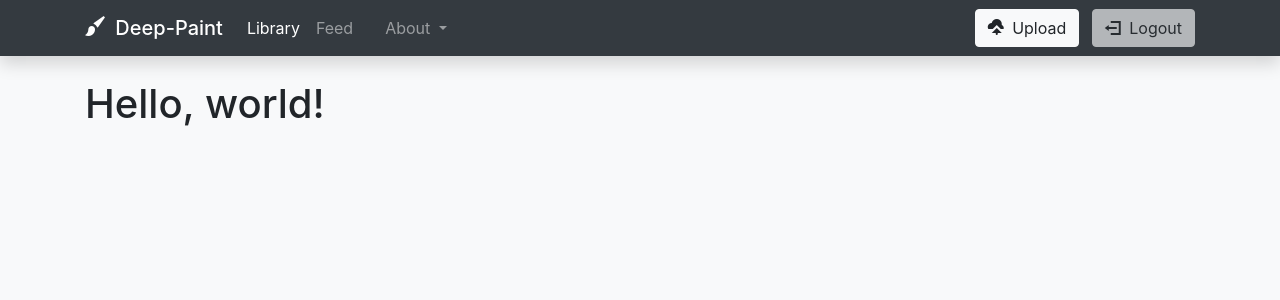
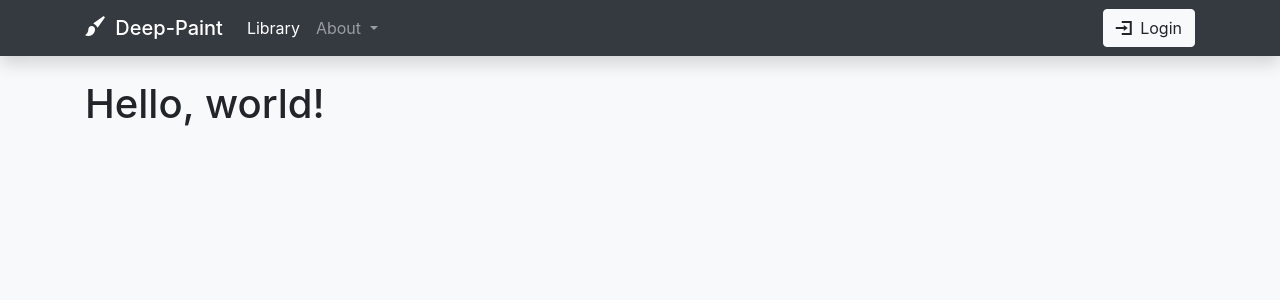
Before and after one commit to evinces/deep-paint, a Flask app: template templates/base.html in a window 1280 px wide. Shown: the top 300 px of the page. Run offline with Flask 2, Linux system fonts and the light colour scheme; the template is opened without the code that fills it, so the values that code supplies are empty; some libraries are stand-ins or nearby versions.

Commit message:
add login / logout flow

```diff
--- a/model.py
+++ b/model.py
@@ -4,7 +4,6 @@ from datetime import datetime
 from flask_sqlalchemy import SQLAlchemy
 from os import remove, path
 from PIL import Image as PILImage
-from sqlalchemy import func
 from time import time
 from werkzeug.security import generate_password_hash, check_password_hash
 
--- a/seed.py
+++ b/seed.py
@@ -73,8 +73,8 @@ def seed_data(testing=False):
     else:
         # create a placeholder image so testing does not
         # write over an actual user's file
-        i = Image()
-        j = Image()
+        i = Image(file_extension='')
+        j = Image(file_extension='')
         db.session.add_all([i, j])
 
     db.session.commit()
--- a/server.py
+++ b/server.py
@@ -5,6 +5,7 @@ from flask import (Flask, render_template, redirect, request, session, flash,
 from flask_debugtoolbar import DebugToolbarExtension
 from model import (User, Image, SourceImage, StyledImage, TFModel, Style,
                    Comment, Like, Tag, ImageTag, db, connect_to_db)
+from sqlalchemy.orm.exc import NoResultFound, MultipleResultsFound
 
 
 app = Flask(__name__)
@@ -22,12 +23,61 @@ def index():
 
 
 # ========================================================================== #
+# Login / Logout
+
+
+@app.route('/login', methods=['GET'])
+def show_login_form():
+    if 'user_id' in session:
+        del session['user_id']
+
+    return render_template('login_form.html')
+
+
+@app.route('/login', methods=['POST'])
+def login():
+    email = request.form.get('email')
+    password = request.form.get('password')
+
+    user = User.query.filter_by(email=email).one_or_none()
+    if user is None or user.check_password(password) is False:
+        flash('Invalid email or password', 'warning')
+        return redirect('/login')
+
+    session['user_id'] = user.user_id
+    flash('Login successful', 'info')
+
+    print '-----> /login'
+    return redirect('/library')
+
+
+@app.route('/logout')
+def logout():
+    if 'user_id' in session:
+        del session['user_id']
+
+    flash('Logout successful', 'info')
+
+    print '-----> /logout'
+    return redirect('/login')
+
+
+# ========================================================================== #
 # Library
 
 @app.route('/library')
 def show_library():
-    images = Image.query.filter_by(user_id=1).order_by(Image.created_at).all()
-    return render_template('library.html', images=images[::-1])
+    user_id = session.get('user_id')
+    if user_id is None:
+        flash('Login to view your library', 'warning')
+        return redirect('/login')
+
+    user = User.query.get(int(user_id))
+    images = Image.query.filter_by(
+        user_id=user.user_id).order_by(
+            Image.created_at).all()
+
+    return render_template('library.html', images=images[::-1], user=user)
 
 
 # ========================================================================== #
@@ -35,11 +85,18 @@ def show_library():
 
 @app.route('/upload', methods=['GET'])
 def upload_image_redirect():
+    # TODO: create an isolated upload form
     return redirect('/')
 
 
 @app.route('/upload', methods=['POST'])
 def upload_image():
+    user_id = session.get('user_id')
+    if user_id is None:
+        flash('Login to upload images', 'warning')
+        return redirect('/login')
+    user = User.query.get(int(user_id))
+
     title = request.form.get('title')
     description = request.form.get('description')
 
@@ -56,8 +113,10 @@ def upload_image():
         flash('Disallowed file type.', 'danger')
         return redirect('/')
 
-    source_image = SourceImage.create(image_file, 1, title, description)
+    source_image = SourceImage.create(image_file, user, title, description)
     flash('Image uploaded successfully', 'info')
+
+    print '-----> /upload -> ', source_image
     return redirect('/')
 
 
@@ -66,10 +125,16 @@ def upload_image():
 
 @app.route('/style', methods=['GET'])
 def style_form():
+    user_id = session.get('user_id')
+    if user_id is None:
+        flash('Login to style images', 'warning')
+        return redirect('/login')
+    user = User.query.get(int(user_id))
+
     image_id = request.args.get('image_id')
     if image_id is None:
         print 'image_id is None'
-        flash('Select an image to style', 'message')
+        flash('Select an image to style', 'info')
         return redirect('/library')
 
     image = Image.query.get(int(image_id))
@@ -83,8 +148,7 @@ def style_form():
               'warning')
         return redirect('/library')
 
-    # TODO: compare image owner to user in session
-    if image.user_id != 1:
+    if image.user_id != user.user_id:
         flash('You don\'t have permission to style that image', 'warning')
         return redirect('/library')
 
@@ -107,13 +171,18 @@ def process_style():
         flash('No style selected', 'danger')
         return redirect('/style')
 
-    styled_image = StyledImage.create(source_image_id, style_id)
+    source_image = SourceImage.query.get(int(source_image_id))
+    style = Style.query.get(int(style_id))
+
+    styled_image = StyledImage.create(source_image, style)
     flash('Style applied successfully', 'info')
+
+    print '-----> /style -> ', styled_image
     return redirect('/')
 
 
 # ========================================================================== #
-# Image details
+# Image Details
 
 
 @app.route('/image.json')
@@ -162,7 +231,7 @@ def get_image_json():
 
 
 # ========================================================================== #
-# main
+# Main
 
 if __name__ == '__main__':
     app.debug = True
--- a/templates/base.html
+++ b/templates/base.html
@@ -9,27 +9,31 @@
   <!-- Bootstrap CSS -->
   <link rel="stylesheet" href="https://stackpath.bootstrapcdn.com/bootstrap/4.1.0/css/bootstrap.min.css" integrity="sha384-9gVQ4dYFwwWSjIDZnLEWnxCjeSWFphJiwGPXr1jddIhOegiu1FwO5qRGvFXOdJZ4" crossorigin="anonymous">
   <link rel="stylesheet" href="static/font/css/open-iconic-bootstrap.css">
+
+  <!-- Custom CSS -->
   <link rel="stylesheet" href="static/css/style.css">
+
+  <!-- jQuery -->
   <script src="https://code.jquery.com/jquery-3.3.1.min.js" crossorigin="anonymous"></script>
 
   <title>
-    {%- block title -%}
+    {% block title %}
       Deep-Paint | Photo Styling
-    {%- endblock -%}
+    {% endblock %}
   </title>
 </head>
 
 <body class="bg-light">
 
-<!-- Navbar ------------------------------------------------------------- -->
+<!-- Navbar -------------------------------------------------------------- -->
 
   <nav class="navbar navbar-expand-md navbar-dark sticky-top bg-dark
               border-dark shadow">
     <div class="container">
-      <span class="navbar-brand mb-0 h1">
+      <a class="navbar-brand mb-0 h1" href="/">
         <span class="oi oi-brush">&nbsp;</span>
         Deep-Paint
-      </span>
+      </a>
       <button class="navbar-toggler" type="button" data-toggle="collapse"
             data-target="#navbarToggle" aria-controls="navbarToggle"
             aria-expanded="false" aria-label="Toggle navigation">
@@ -38,20 +42,19 @@
 
       <div class="collapse navbar-collapse" id="navbarToggle">
         <div class="ml-auto order-2">
-          <button id="upload-btn" class="btn btn-light mr-2" type="button"
-                  data-toggle="modal" data-target="#uploadModal">
-            <span class="oi oi-cloud-upload">&nbsp;</span>
-            Upload
-          </button>
-          {% if true %}
-            <button id="logout-btn" class="btn btn-light disabled"
-                    type="submit">
+          {% if 'user_id' in session %}
+            <button id="upload-btn" class="btn btn-light mr-2" type="button"
+                    data-toggle="modal" data-target="#uploadModal">
+              <span class="oi oi-cloud-upload">&nbsp;</span>
+              Upload
+            </button>
+            <a id="logout-btn" class="btn btn-light" style="color: buttontext; background-color: buttonface;" href="/logout">
               <span class="oi oi-account-logout">&nbsp;</span>
               Logout
-            </button>
+            </a>
           {% else %}
-            <button id="login-btn" class="btn btn-light disabled"
-                    type="submit">
+            <button id="login-btn" class="btn btn-light" type="button"
+                    data-toggle="modal" data-target="#loginModal">
               <span class="oi oi-account-login">&nbsp;</span>
               Login
             </button>
@@ -62,12 +65,6 @@
           <li class="nav-item">
             <a class="nav-link active" href="/">Library</a>
           </li>
-          <li class="nav-item">
-            <a class="nav-link" href="#">Feed</a>
-          </li>
-          <li class="nav-item">
-            <a class="nav-link" href="#"></a>
-          </li>
           <li class="nav-item dropdown">
             <a class="nav-link dropdown-toggle" href="#" id="navbar-about-dropdown" data-toggle="dropdown" aria-haspopup="true" aria-expanded="false">
               About
@@ -77,10 +74,8 @@
               <a class="dropdown-item" href="/about#tensorflow">
                 How does style-transfer work?
               </a>
-              <a class="dropdown-item" href="/about#author">
-                About the author
-              </a>
               <a class="dropdown-item" href="https://github.com/evinces/deep-paint">
+                <small><span class="oi oi-external-link">&nbsp;</span></small>
                 View the project GitHub
               </a>
             </div>
@@ -90,7 +85,7 @@
     </div>
   </nav>
 
-<!-- Flash messages ------------------------------------------------------ -->
+<!-- Flash messages ------------------------------------------------------- -->
 
   <div class="container">
     {% for category, msg in get_flashed_messages(with_categories=True) %}
@@ -108,7 +103,45 @@
     {% endfor %}
   </div>
 
-<!-- Upload modal -------------------------------------------------------- -->
+<!-- Login modal ---------------------------------------------------------- -->
+
+  <div class="modal fade" id="loginModal" tabindex="-1" role="dialog"
+       aria-labelledby="loginModalTitle" aria-hidden="true">
+    <div class="modal-dialog modal-dialog-centered" role="document">
+      <div class="modal-content">
+        <div class="modal-header">
+          <h5 class="modal-title" id="loginModalTitle">
+            Login
+          </h5>
+          <button type="button" class="close" data-dismiss="modal"
+                  aria-label="Close">
+            <span aria-hidden="true">&times;</span>
+          </button>
+        </div>
+        <form action="/login" method="POST">
+          <div class="modal-body">
+            <div class="form-group">
+              <label for="input-email">Email address</label>
+              <input id="input-email" class="form-control" type="email"
+                     name="email" placeholder="Enter email" required>
+            </div>
+            <div class="form-group">
+              <label for="input-password">Password</label>
+              <input id="input-password" class="form-control" type="password"
+                     name="password" placeholder="Password" required>
+            </div>
+          </div>
+          <div class="modal-footer">
+            <button class="btn btn-primary ml-auto" type="submit">
+              Login
+            </button>
+          </div>
+        </form>
+      </div>
+    </div>
+  </div>
+
+<!-- Upload modal --------------------------------------------------------- -->
 
   <div class="modal fade" id="uploadModal" tabindex="-1" role="dialog"
        aria-labelledby="uploadModalTitle" aria-hidden="true">
@@ -123,7 +156,7 @@
             <span aria-hidden="true">&times;</span>
           </button>
         </div>
-        <form action="/upload" method="post" enctype="multipart/form-data">
+        <form action="/upload" method="POST" enctype="multipart/form-data">
           <div class="modal-body">
             <input class="form-control mb-2" type="text" name="title"
                    placeholder="Title" required>
@@ -133,7 +166,7 @@
             <div class="custom-file">
               <input type="file" class="form-control custom-file-input"
                      id="uploadImageFile" name="image" required>
-              <label class="custom-file-label" for="uploadImageFile">
+              <label id="uploadImageLabel" class="custom-file-label text-truncate" for="uploadImageFile">
                 Choose image file
               </label>
             </div>
@@ -152,7 +185,7 @@
     </div>
   </div>
 
-<!-- Image modal --------------------------------------------------------- -->
+<!-- Image modal ---------------------------------------------------------- -->
 
   <div class="modal fade" id="image-modal" tabindex="-1" role="dialog"
        aria-hidden="true">
@@ -205,7 +238,7 @@
     </div>
   </div>
 
-<!-- Page content -------------------------------------------------------- -->
+<!-- Page content --------------------------------------------------------- -->
 
   <div class="container mt-4">
     {% block content %}
@@ -213,7 +246,7 @@
     {% endblock %}
   </div>
 
-<!-- Footer -------------------------------------------------------------- -->
+<!-- Footer --------------------------------------------------------------- -->
 
 <!-- Not sure if I'm going to use this
   <footer class="navbar navbar-expand navbar-dark bottom bg-dark border-dark">
@@ -233,12 +266,22 @@
   </footer>
 -->
 
-<!-- Javascript ---------------------------------------------------------- -->
+<!-- Javascript ----------------------------------------------------------- -->
 
   <script type="text/javascript">
     // enable bootstrap tooltips
     $(function () {
       $('[data-toggle="tooltip"]').tooltip()
+    });
+
+    // upload form
+    $('#uploadImageFile').on('change', function () {
+      let filename = $(this.files)[0].name;
+      if (filename !== undefined) {
+        $('#uploadImageLabel').text(filename);
+      } else {
+        $('#uploadImageLabel').text("Choose image file");
+      }
     });
 
     // image modal
--- a/tests.py
+++ b/tests.py
@@ -434,7 +434,7 @@ class ModelImageTagTests(AbstractModelTests):
 # Helper Functions
 
 def drop_everything():
-    """Break all contrains and drop tables
+    """Break all contraints and drop tables
 
     Credit to Michael Bayer
     https://bitbucket.org/zzzeek/sqlalchemy/wiki/UsageRecipes/DropEverything
```
Also changed, not shown: templates/login_form.html (added, +23 -0 lines).
